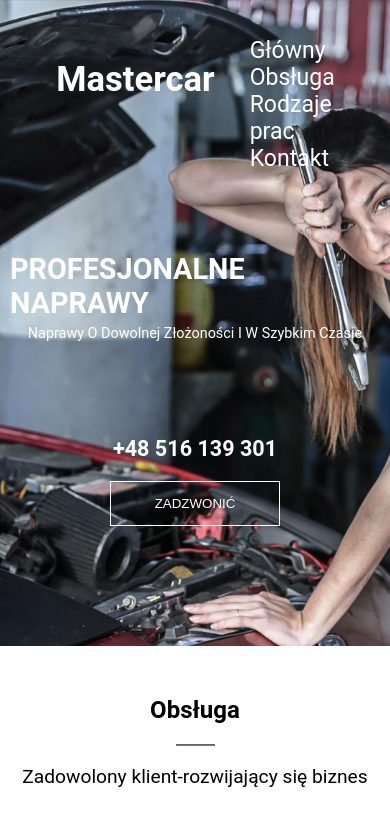
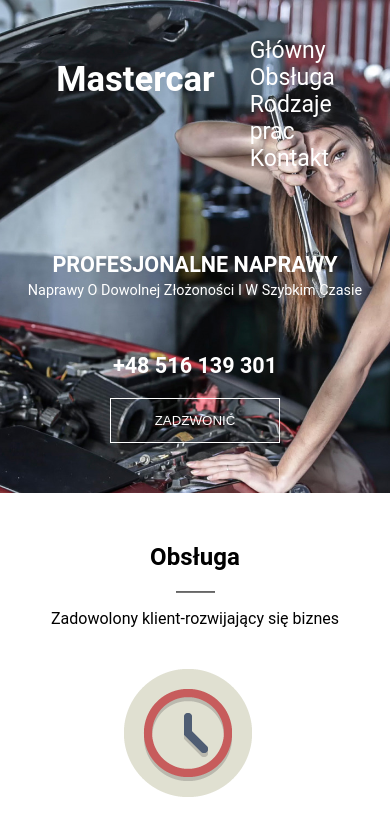
Before and after one commit to luiviton/Mastercar, a plain HTML site: page index.html in a window 390 px wide. Shown: the top 818 px of the page. Drawn offline with Linux system fonts and the light colour scheme; files whose address does not match are found by name.

Commit message:
add media

```diff
--- a/css/media.css
+++ b/css/media.css
@@ -37,6 +37,7 @@
 	.get-contact--button {
 		margin-top: 260px;
 	}
+
 	.gallery--element:not(:last-child) {
 		margin-right: 10px;
 	}
@@ -45,249 +46,49 @@
 		margin-bottom: 15px;
 	}
 
+	.gallery {
+		margin-top: 0;
+	}
+
+	.works--heading {
+		margin: 10px;
+	}
+
 	.services--content--block1,
 	.services--content--block2 {
 	margin-right: 15px;
 	}
 
+	.get-contact--container {
+		font-size: 1.1em;
+	}
 }
 
-
-
-
-/*
-
-@media (max-width: 660px) {
-	.header {
-		height: 500px;
-	}
-
-	.services {
-		font-size: 0.9em;
-	}
-
-	.services--heading {
-		margin: 40px 0 25px 0;
-	}
-
-	.about--heading {
-		margin: 40px 0 25px 0;
-	}
-
-	.works--heading {
-		margin: 40px 0 25px 0;
-	}
-
-	.get-contact {
-		height: 300px;
-	}
-
-	footer {
-		height: 100px;
-	}
-
-	.nav {
-		-webkit-box-orient: vertical;
-		-webkit-box-direction: normal;
-		    -ms-flex-direction: column;
-		        flex-direction: column;
-		-webkit-box-align: center;
-		    -ms-flex-align: center;
-		        align-items: center;
-	}
-
-	.home--heading {
-		font-size: 0.7em;
-	}
-
+@media (max-width: 450px) {
 	.services--content {
-		-webkit-box-orient: vertical;
-		-webkit-box-direction: normal;
-		    -ms-flex-direction: column;
-		        flex-direction: column;
-		-webkit-box-align: center;
-		    -ms-flex-align: center;
-		        align-items: center;
+		flex-direction: column;
+		align-items: center;
 	}
 
 	.services--content--block1,
 	.services--content--block2,
 	.services--content--block3 {
 		width: 75%;
-		margin-right: 0;
-	}
-
-
-	.about--paragraph {
-		-webkit-box-orient: vertical;
-		-webkit-box-direction: normal;
-		    -ms-flex-direction: column;
-		        flex-direction: column;
-		-webkit-box-align: center;
-		    -ms-flex-align: center;
-		        align-items: center;
-	}
-
-	.about--link--linkedin,
-	.about--link--google,
-	.about--link--twitter,
-	.about--link--facebook {
-		display: block;
-	}
-
-	.about--paragraph--text:first-child {
-		margin-right: 0;
-	}
-
-	.about--paragraph--text {
-		width: 90%;
-		margin-bottom: 20px;
-	}
-
-	.about--heading--paragraph,
-	.services--heading--paragraph,
-	.home--heading h1,
-	.home--paragraph p {
-		width: 90%;
-		text-align: center;
-	}
-
-	.about {
-		height: 1200px;
-	}
-
-	.about--groupment {
-		-webkit-box-orient: vertical;
-		-webkit-box-direction: normal;
-		    -ms-flex-direction: column;
-		        flex-direction: column;
-	}
-
-	.about--block:nth-child(odd) {
-		margin-right: 0;
-	}
-
-	.about--list,
-	.gallery {
-		width: 90%;
-	}
-
-	.gallery--block {
-		-webkit-box-orient: vertical;
-		-webkit-box-direction: normal;
-		    -ms-flex-direction: column;
-		        flex-direction: column;
-		-webkit-box-align: center;
-		    -ms-flex-align: center;
-		        align-items: center;
-		margin: 0;
-	}
-
-	.gallery--element:not(:last-child) {
-	margin-right: 0;
-	}
-
-	.gallery--element {
-		margin-bottom: 10px;
-		vertical-align: top;
-	}
-
-	.gallery--element--background {
-		display: block;
-	}
-
-	.get-contact--background {
-		display: block;
-	}
-
-	.maps {
-		width: 90%;
-		margin: auto;
-	}
-}
-
-
-@media (max-width: 480px) {
-	header {
-		height: 450px;
-	}
-
-	.nav--menu {
-		-webkit-box-orient: vertical;
-		-webkit-box-direction: normal;
-		    -ms-flex-direction: column;
-		        flex-direction: column;
-	}
-
-	.nav--menu div {
-		margin-bottom: 10px;
-	}
-
-	.nav--link {
-		margin-left: 0;
-	}
-
-	.home--information {
-		-webkit-box-pack: start;
-		    -ms-flex-pack: start;
-		        justify-content: flex-start;
-		height: 300px;
 	}
 
 	.home--number {
-		margin-top: 20px;
+		margin-top: 40px;
 	}
 
-	.home--paragraph {
-		font-size: 0.8em;
+	.button--start {
+		margin-bottom: 50px;
 	}
 
-	.home--heading {
-		font-size: 0.5em;
+	.home--heading h1 {
+		font-size: 1.5em;
 	}
 
-	.services--heading {
-		margin: 20px 0 20px 0;
+	.services--heading--paragraph {
+		font-size: 1em;
 	}
-
-	.about--list {
-		display: none;
-	}
-
-	.about--container{
-		font-size: 0.7em;
-	}
-
-	.about {
-		height: 400px;
-	}
-
-	.works {
-		font-size: 0.7em;
-	}
-
-	.get-contact--container {
-		font-size: 0.7em;
-		left: 50px;
-		right: 50px;
-	}
-
-	.maps {
-		font-size: 0.7em;
-	}
-
-	.maps iframe {
-		height: 250px;
-	}
-
 }
-
-@media (max-width: 350px) {
-	.services {
-		font-size: 0.8em;
-	}
-
-	.about {
-		height: 450px;
-	}
-}*/
```
